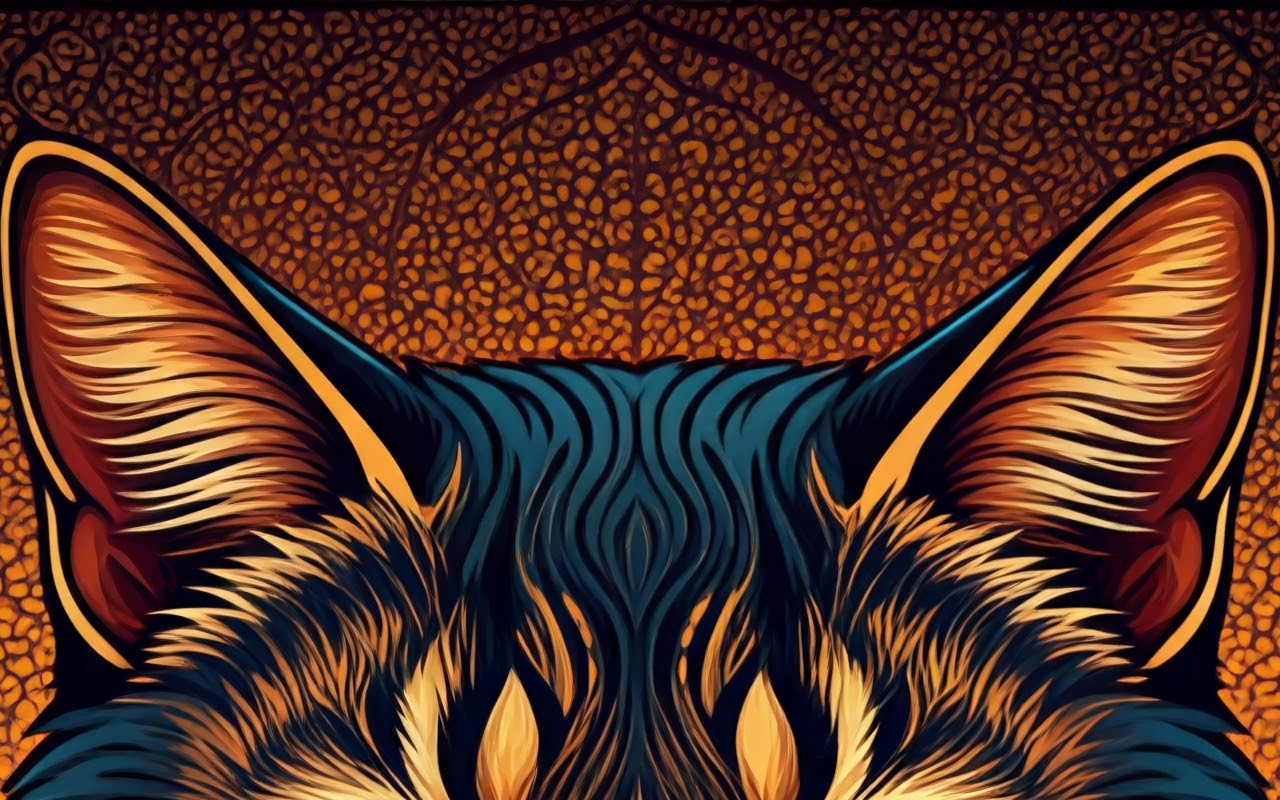
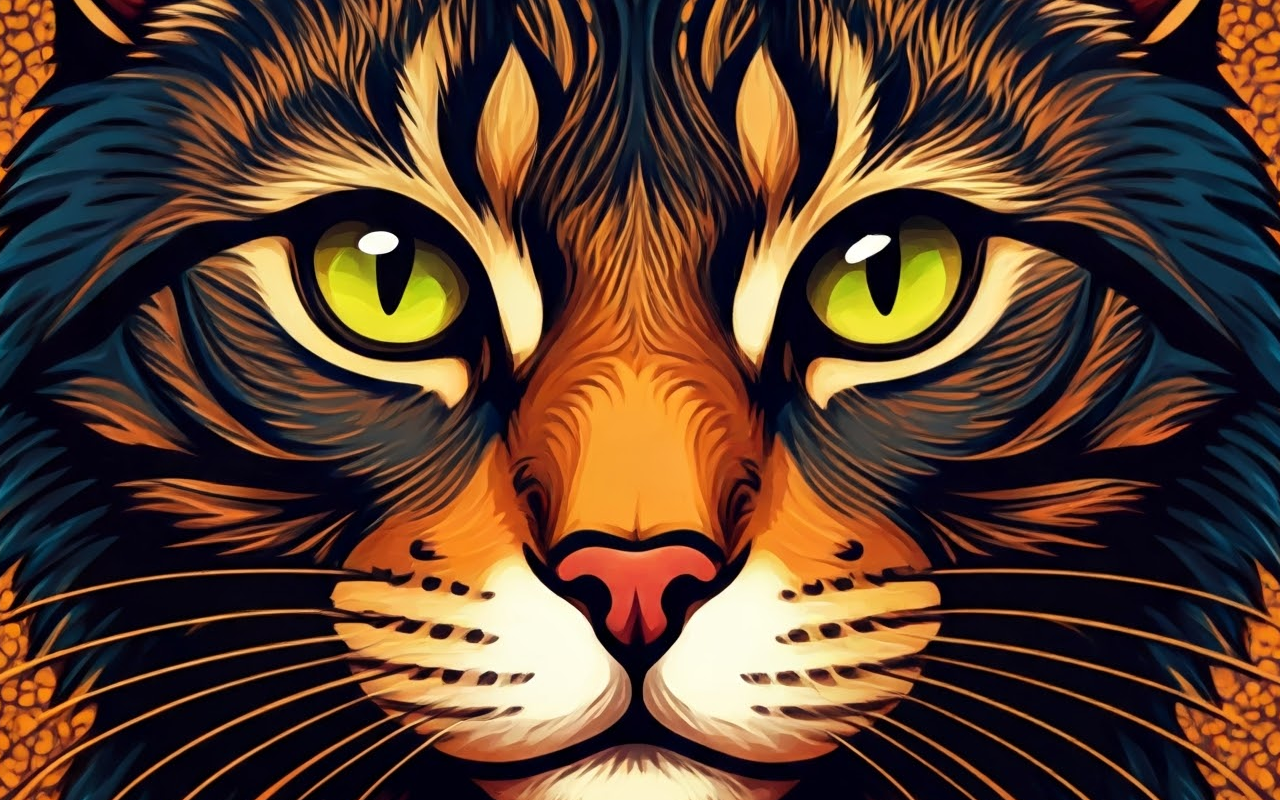
Before and after one commit to frarosset/memory-card, a React (Vite) app: page / in a window 1280 px wide. Built offline with nearby package versions, Linux system fonts and the light colour scheme.

Commit message:
style(App): initialize style of generic main element

```diff
--- a/src/App.css
+++ b/src/App.css
@@ -1,7 +1,9 @@
-#root > * {
+main {
   width: 100%;
   display: flex;
   align-content: center;
   justify-content: center;
   align-items: center;
+  flex: 1;
+  min-height: 0;
 }
```
